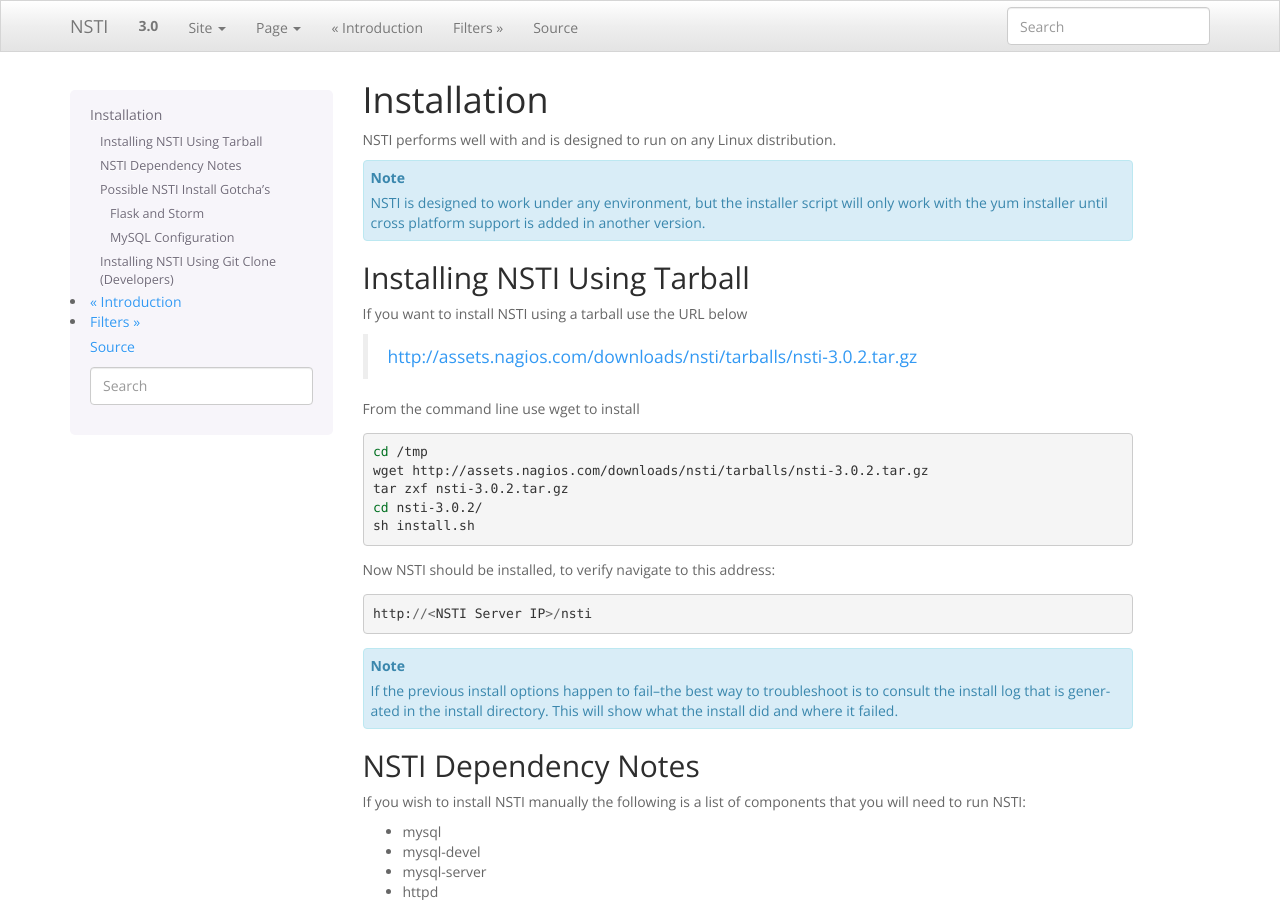
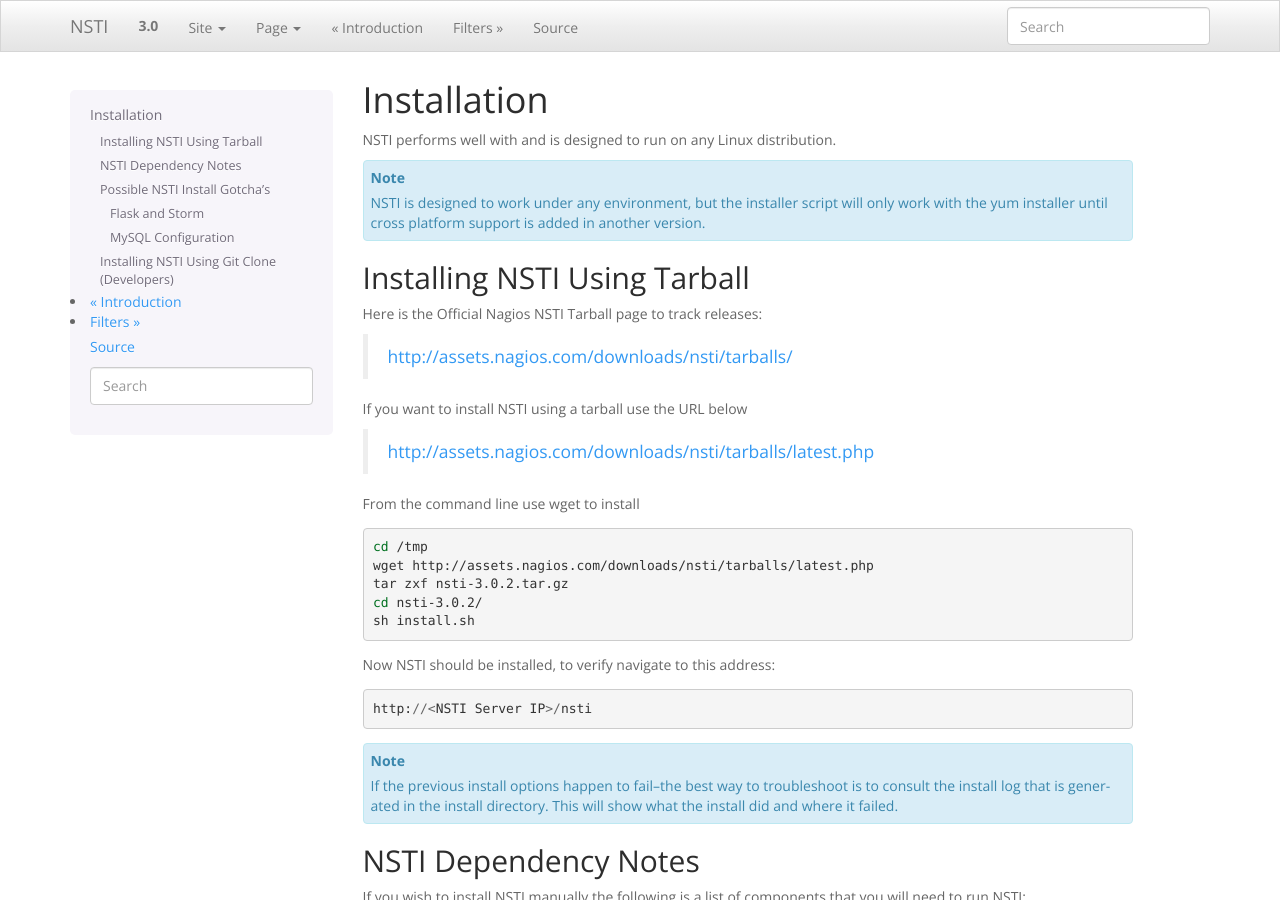
Before and after one commit to NagiosEnterprises/nsti, a Sphinx documentation site: the page built from docs/installation.rst, in a window 1280 px wide and 900 px high. Built offline with Sphinx 7.4.7, drawn with Linux system fonts in a browser that asks for light colours.

Commit message:
Update installation.rst

```diff
--- a/docs/installation.rst
+++ b/docs/installation.rst
@@ -11,16 +11,20 @@
 
 Installing NSTI Using Tarball
 -----------------------------
+Here is the Official Nagios NSTI Tarball page to track releases:
+
+   http://assets.nagios.com/downloads/nsti/tarballs/
+
 If you want to install NSTI using a tarball use the URL below
 
-   http://assets.nagios.com/downloads/nsti/tarballs/nsti-3.0.2.tar.gz
+   http://assets.nagios.com/downloads/nsti/tarballs/latest.php
 
 From the command line use wget to install
 
 .. code-block:: bash
 
     cd /tmp
-    wget http://assets.nagios.com/downloads/nsti/tarballs/nsti-3.0.2.tar.gz
+    wget http://assets.nagios.com/downloads/nsti/tarballs/latest.php
     tar zxf nsti-3.0.2.tar.gz
     cd nsti-3.0.2/
     sh install.sh
```
